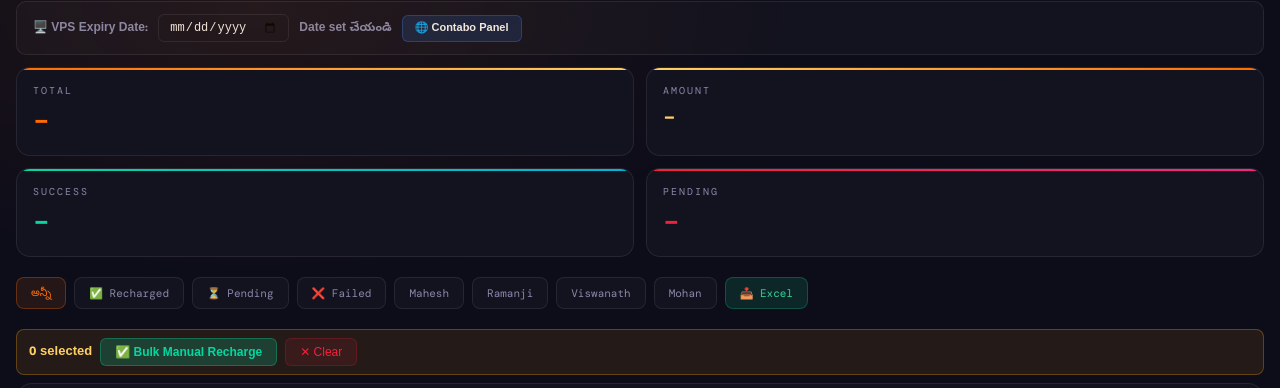
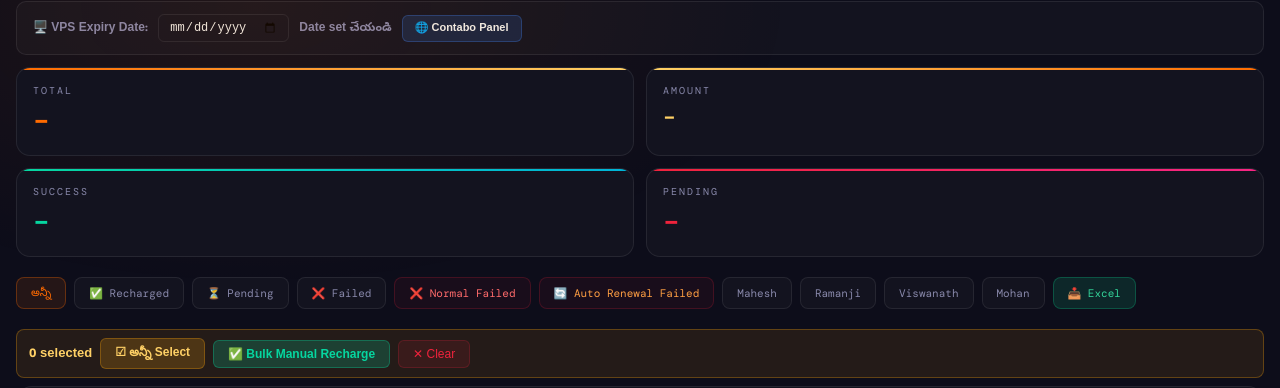
Before and after one commit to tvsubbareddy888-blip/Surya-dth, a website: page dashboard.html in a window 1280 px wide. Shown: the part 73-461 px from the top of the page. Drawn offline with nearby package versions, Linux system fonts and the light colour scheme; no server answers.

Commit message:
Add files via upload

```diff
--- a/dashboard.html
+++ b/dashboard.html
@@ -146,6 +146,8 @@ body::before{content:'';position:fixed;inset:0;background:radial-gradient(ellips
   <button class="filter-btn" onclick="filterData('SUCCESS',this)">✅ Recharged</button>
   <button class="filter-btn" onclick="filterData('INITIATED',this)">⏳ Pending</button>
   <button class="filter-btn" onclick="filterData('FAILED',this)">❌ Failed</button>
+  <button class="filter-btn" onclick="filterData('NORMAL_FAILED',this)" style="background:rgba(239,35,60,.05);color:#ff6b6b;border-color:rgba(239,35,60,.2);">❌ Normal Failed</button>
+  <button class="filter-btn" onclick="filterData('AUTO_FAILED',this)" style="background:rgba(239,35,60,.05);color:#ff9f43;border-color:rgba(239,35,60,.2);">🔄 Auto Renewal Failed</button>
   <button class="filter-btn" onclick="filterData('Mahesh',this)">Mahesh</button>
   <button class="filter-btn" onclick="filterData('Ramanji',this)">Ramanji</button>
   <button class="filter-btn" onclick="filterData('Viswanath',this)">Viswanath</button>
@@ -155,6 +157,7 @@ body::before{content:'';position:fixed;inset:0;background:radial-gradient(ellips
 
 <div id="bulkBar" style="display:none;padding:8px 12px;background:rgba(245,158,11,.1);border:1px solid rgba(245,158,11,.3);border-radius:8px;margin-bottom:8px;display:flex;gap:8px;align-items:center;flex-wrap:wrap;">
   <span id="bulkCount" style="font-size:13px;color:var(--gold);font-weight:700;">0 selected</span>
+  <button onclick="selectAllFailed()" style="background:rgba(245,158,11,.2);color:var(--gold);border:1px solid rgba(245,158,11,.3);border-radius:6px;padding:6px 14px;font-size:12px;font-weight:700;cursor:pointer;">☑ అన్నీ Select</button>
   <button onclick="bulkMarkManual()" style="background:rgba(6,214,160,.2);color:var(--green);border:1px solid rgba(6,214,160,.3);border-radius:6px;padding:6px 14px;font-size:12px;font-weight:700;cursor:pointer;">✅ Bulk Manual Recharge</button>
   <button onclick="clearSelection()" style="background:rgba(239,35,60,.1);color:var(--red);border:1px solid rgba(239,35,60,.2);border-radius:6px;padding:6px 14px;font-size:12px;cursor:pointer;">✕ Clear</button>
 </div>
@@ -205,7 +208,16 @@ function filterData(filter,btn){
   if(filter==='SUCCESS') filtered=allData.filter(r=>r.status==='RECHARGED');
   else if(filter==='INITIATED') filtered=allData.filter(r=>r.status==='INITIATED'||r.status==='PAYMENT_SUCCESS'||(r.status||'').startsWith('PAID-RECHARGE FAILED'));
   else if(filter==='FAILED') filtered=allData.filter(r=>(r.status||'').startsWith('PAID-RECHARGE FAILED'));
+  else if(filter==='NORMAL_FAILED') filtered=allData.filter(r=>(r.status||'').startsWith('PAID-RECHARGE FAILED') && r.tech!=='AUTO RENEWAL');
+  else if(filter==='AUTO_FAILED') filtered=allData.filter(r=>(r.status||'').startsWith('PAID-RECHARGE FAILED') && r.tech==='AUTO RENEWAL');
   else if(filter!=='ALL') filtered=allData.filter(r=>r.tech===filter);
+  renderList(filtered);
+}
+
+function selectAllFailed(){
+  const failedRows = filtered.filter(r=>(r.status||'').startsWith('PAID-RECHARGE FAILED'));
+  failedRows.forEach(r=>{ if(r.order_id) selectedOrders.add(r.order_id); });
+  updateBulkBar();
   renderList(filtered);
 }
 
```
